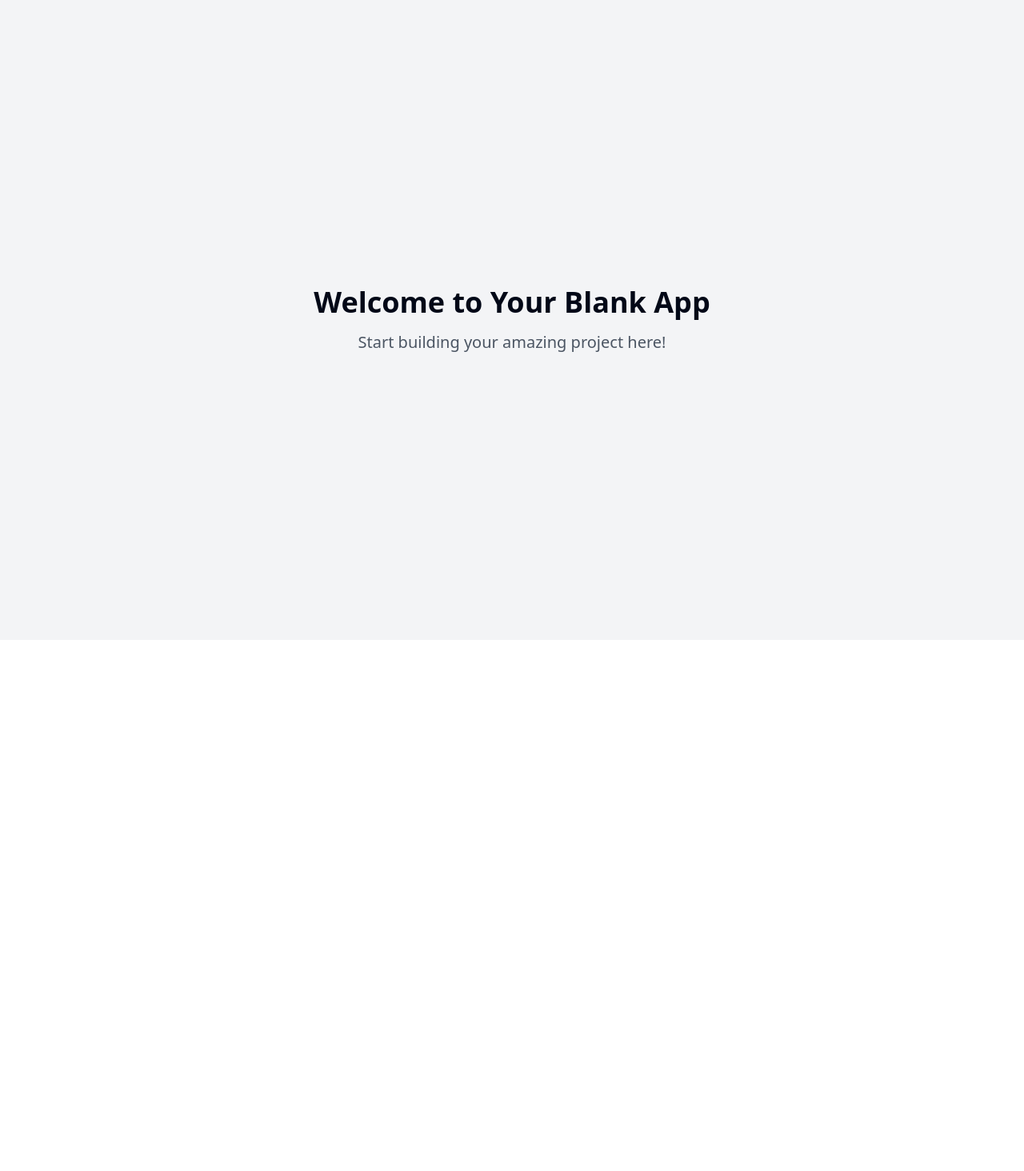
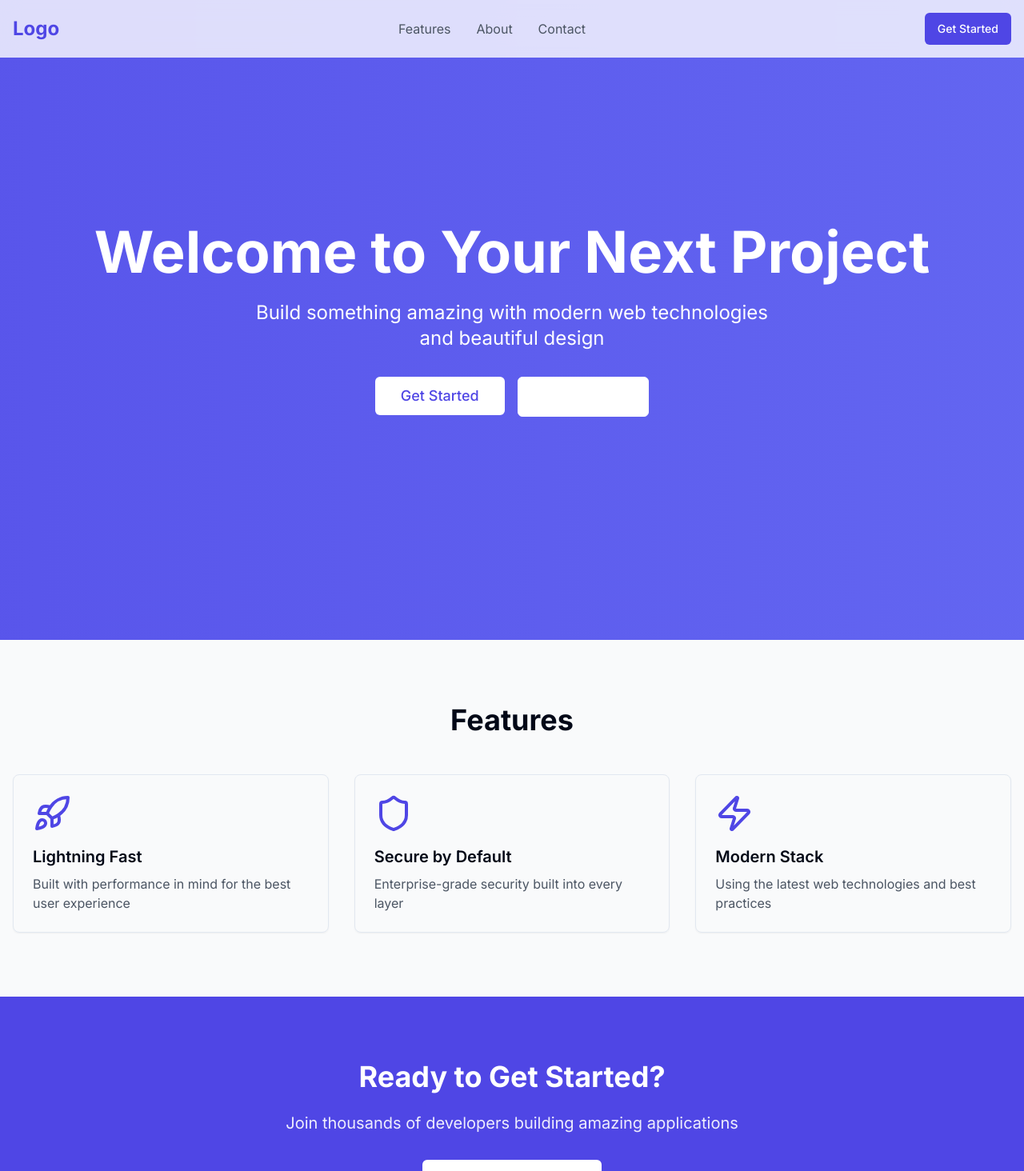
Before and after one commit to bazoula123/react-zenith-helper, a React (Vite) app: page / in a window 1280 px wide. Shown: the top 1464 px of the page at 80% size. Before the commit the page ends 800 px from the top, so only its background shows below. Built offline with nearby package versions, Linux system fonts and the light colour scheme.

Commit message:
Start React JS project
Initialized a new React JS project structure with necessary configuration files and components.
[skip gpt_engineer]

```diff
--- /dev/null
+++ b/src/components/CTA.tsx
@@ -0,0 +1,22 @@
+import React from 'react';
+import { Button } from "@/components/ui/button";
+
+const CTA = () => {
+  return (
+    <section className="py-20 bg-primary">
+      <div className="container mx-auto px-4 text-center">
+        <h2 className="text-4xl font-bold text-white mb-6">
+          Ready to Get Started?
+        </h2>
+        <p className="text-xl text-white/90 mb-8 max-w-2xl mx-auto">
+          Join thousands of developers building amazing applications
+        </p>
+        <Button className="bg-white text-primary hover:bg-gray-100 text-lg px-8 py-6">
+          Start Building Now
+        </Button>
+      </div>
+    </section>
+  );
+};
+
+export default CTA;
--- /dev/null
+++ b/src/components/Features.tsx
@@ -0,0 +1,46 @@
+import React from 'react';
+import { Card } from "@/components/ui/card";
+import { Rocket, Shield, Zap } from 'lucide-react';
+
+const FeatureCard = ({ icon: Icon, title, description }: { icon: any, title: string, description: string }) => (
+  <Card className="p-6 hover:shadow-lg transition-shadow">
+    <Icon className="w-12 h-12 text-primary mb-4" />
+    <h3 className="text-xl font-semibold mb-2">{title}</h3>
+    <p className="text-gray-600">{description}</p>
+  </Card>
+);
+
+const Features = () => {
+  const features = [
+    {
+      icon: Rocket,
+      title: "Lightning Fast",
+      description: "Built with performance in mind for the best user experience"
+    },
+    {
+      icon: Shield,
+      title: "Secure by Default",
+      description: "Enterprise-grade security built into every layer"
+    },
+    {
+      icon: Zap,
+      title: "Modern Stack",
+      description: "Using the latest web technologies and best practices"
+    }
+  ];
+
+  return (
+    <section id="features" className="py-20 bg-gray-50">
+      <div className="container mx-auto px-4">
+        <h2 className="text-4xl font-bold text-center mb-12">Features</h2>
+        <div className="grid md:grid-cols-3 gap-8">
+          {features.map((feature, index) => (
+            <FeatureCard key={index} {...feature} />
+          ))}
+        </div>
+      </div>
+    </section>
+  );
+};
+
+export default Features;
--- /dev/null
+++ b/src/components/Header.tsx
@@ -0,0 +1,20 @@
+import React from 'react';
+import { Button } from "@/components/ui/button";
+
+const Header = () => {
+  return (
+    <header className="fixed w-full top-0 z-50 bg-white/80 backdrop-blur-md">
+      <div className="container mx-auto px-4 py-4 flex items-center justify-between">
+        <div className="text-2xl font-bold text-primary">Logo</div>
+        <nav className="hidden md:flex space-x-8">
+          <a href="#features" className="text-gray-600 hover:text-primary transition-colors">Features</a>
+          <a href="#about" className="text-gray-600 hover:text-primary transition-colors">About</a>
+          <a href="#contact" className="text-gray-600 hover:text-primary transition-colors">Contact</a>
+        </nav>
+        <Button className="bg-primary hover:bg-primary/90">Get Started</Button>
+      </div>
+    </header>
+  );
+};
+
+export default Header;
--- /dev/null
+++ b/src/components/Hero.tsx
@@ -0,0 +1,27 @@
+import React from 'react';
+import { Button } from "@/components/ui/button";
+
+const Hero = () => {
+  return (
+    <div className="min-h-screen flex items-center justify-center bg-gradient-to-r from-primary to-secondary animate-gradient-shift bg-[length:200%_200%]">
+      <div className="container mx-auto px-4 text-center text-white">
+        <h1 className="text-5xl md:text-7xl font-bold mb-6">
+          Welcome to Your Next Project
+        </h1>
+        <p className="text-xl md:text-2xl mb-8 max-w-2xl mx-auto">
+          Build something amazing with modern web technologies and beautiful design
+        </p>
+        <div className="flex gap-4 justify-center">
+          <Button className="bg-white text-primary hover:bg-gray-100 text-lg px-8 py-6">
+            Get Started
+          </Button>
+          <Button variant="outline" className="border-white text-white hover:bg-white/10 text-lg px-8 py-6">
+            Learn More
+          </Button>
+        </div>
+      </div>
+    </div>
+  );
+};
+
+export default Hero;
--- a/src/index.css
+++ b/src/index.css
@@ -1,3 +1,5 @@
+@import url('https://fonts.googleapis.com/css2?family=Inter:wght@400;500;600;700&display=swap');
+
 @tailwind base;
 @tailwind components;
 @tailwind utilities;
@@ -6,96 +8,36 @@
   :root {
     --background: 0 0% 100%;
     --foreground: 222.2 84% 4.9%;
-
     --card: 0 0% 100%;
     --card-foreground: 222.2 84% 4.9%;
-
     --popover: 0 0% 100%;
     --popover-foreground: 222.2 84% 4.9%;
-
     --primary: 222.2 47.4% 11.2%;
     --primary-foreground: 210 40% 98%;
-
     --secondary: 210 40% 96.1%;
     --secondary-foreground: 222.2 47.4% 11.2%;
-
     --muted: 210 40% 96.1%;
     --muted-foreground: 215.4 16.3% 46.9%;
-
     --accent: 210 40% 96.1%;
     --accent-foreground: 222.2 47.4% 11.2%;
-
     --destructive: 0 84.2% 60.2%;
     --destructive-foreground: 210 40% 98%;
-
     --border: 214.3 31.8% 91.4%;
     --input: 214.3 31.8% 91.4%;
     --ring: 222.2 84% 4.9%;
-
     --radius: 0.5rem;
-
-    --sidebar-background: 0 0% 98%;
-
-    --sidebar-foreground: 240 5.3% 26.1%;
-
-    --sidebar-primary: 240 5.9% 10%;
-
-    --sidebar-primary-foreground: 0 0% 98%;
-
-    --sidebar-accent: 240 4.8% 95.9%;
-
-    --sidebar-accent-foreground: 240 5.9% 10%;
-
-    --sidebar-border: 220 13% 91%;
-
-    --sidebar-ring: 217.2 91.2% 59.8%;
   }
 
-  .dark {
-    --background: 222.2 84% 4.9%;
-    --foreground: 210 40% 98%;
-
-    --card: 222.2 84% 4.9%;
-    --card-foreground: 210 40% 98%;
-
-    --popover: 222.2 84% 4.9%;
-    --popover-foreground: 210 40% 98%;
-
-    --primary: 210 40% 98%;
-    --primary-foreground: 222.2 47.4% 11.2%;
-
-    --secondary: 217.2 32.6% 17.5%;
-    --secondary-foreground: 210 40% 98%;
-
-    --muted: 217.2 32.6% 17.5%;
-    --muted-foreground: 215 20.2% 65.1%;
-
-    --accent: 217.2 32.6% 17.5%;
-    --accent-foreground: 210 40% 98%;
-
-    --destructive: 0 62.8% 30.6%;
-    --destructive-foreground: 210 40% 98%;
-
-    --border: 217.2 32.6% 17.5%;
-    --input: 217.2 32.6% 17.5%;
-    --ring: 212.7 26.8% 83.9%;
-    --sidebar-background: 240 5.9% 10%;
-    --sidebar-foreground: 240 4.8% 95.9%;
-    --sidebar-primary: 224.3 76.3% 48%;
-    --sidebar-primary-foreground: 0 0% 100%;
-    --sidebar-accent: 240 3.7% 15.9%;
-    --sidebar-accent-foreground: 240 4.8% 95.9%;
-    --sidebar-border: 240 3.7% 15.9%;
-    --sidebar-ring: 217.2 91.2% 59.8%;
-  }
-}
-
-@layer base {
   * {
     @apply border-border;
   }
 
   body {
     @apply bg-background text-foreground;
+    font-family: 'Inter', sans-serif;
+  }
+
+  html {
+    scroll-behavior: smooth;
   }
 }
--- a/src/pages/Index.tsx
+++ b/src/pages/Index.tsx
@@ -1,12 +1,16 @@
-// Update this page (the content is just a fallback if you fail to update the page)
+import React from 'react';
+import Header from '../components/Header';
+import Hero from '../components/Hero';
+import Features from '../components/Features';
+import CTA from '../components/CTA';
 
 const Index = () => {
   return (
-    <div className="min-h-screen flex items-center justify-center bg-gray-100">
-      <div className="text-center">
-        <h1 className="text-4xl font-bold mb-4">Welcome to Your Blank App</h1>
-        <p className="text-xl text-gray-600">Start building your amazing project here!</p>
-      </div>
+    <div className="min-h-screen">
+      <Header />
+      <Hero />
+      <Features />
+      <CTA />
     </div>
   );
 };
--- a/tailwind.config.ts
+++ b/tailwind.config.ts
@@ -12,85 +12,37 @@ export default {
   theme: {
     container: {
       center: true,
-			padding: '2rem',
+      padding: "2rem",
       screens: {
-				'2xl': '1400px'
-			}
+        "2xl": "1400px",
+      },
     },
     extend: {
       colors: {
-				border: 'hsl(var(--border))',
-				input: 'hsl(var(--input))',
-				ring: 'hsl(var(--ring))',
-				background: 'hsl(var(--background))',
-				foreground: 'hsl(var(--foreground))',
+        border: "hsl(var(--border))",
+        input: "hsl(var(--input))",
+        ring: "hsl(var(--ring))",
+        background: "hsl(var(--background))",
+        foreground: "hsl(var(--foreground))",
         primary: {
-					DEFAULT: 'hsl(var(--primary))',
-					foreground: 'hsl(var(--primary-foreground))'
+          DEFAULT: "#4F46E5",
+          foreground: "#ffffff",
         },
         secondary: {
-					DEFAULT: 'hsl(var(--secondary))',
-					foreground: 'hsl(var(--secondary-foreground))'
+          DEFAULT: "#6366F1",
+          foreground: "#ffffff",
         },
-				destructive: {
-					DEFAULT: 'hsl(var(--destructive))',
-					foreground: 'hsl(var(--destructive-foreground))'
-				},
-				muted: {
-					DEFAULT: 'hsl(var(--muted))',
-					foreground: 'hsl(var(--muted-foreground))'
-				},
-				accent: {
-					DEFAULT: 'hsl(var(--accent))',
-					foreground: 'hsl(var(--accent-foreground))'
-				},
-				popover: {
-					DEFAULT: 'hsl(var(--popover))',
-					foreground: 'hsl(var(--popover-foreground))'
-				},
-				card: {
-					DEFAULT: 'hsl(var(--card))',
-					foreground: 'hsl(var(--card-foreground))'
-				},
-				sidebar: {
-					DEFAULT: 'hsl(var(--sidebar-background))',
-					foreground: 'hsl(var(--sidebar-foreground))',
-					primary: 'hsl(var(--sidebar-primary))',
-					'primary-foreground': 'hsl(var(--sidebar-primary-foreground))',
-					accent: 'hsl(var(--sidebar-accent))',
-					'accent-foreground': 'hsl(var(--sidebar-accent-foreground))',
-					border: 'hsl(var(--sidebar-border))',
-					ring: 'hsl(var(--sidebar-ring))'
-				}
-			},
-			borderRadius: {
-				lg: 'var(--radius)',
-				md: 'calc(var(--radius) - 2px)',
-				sm: 'calc(var(--radius) - 4px)'
       },
       keyframes: {
-				'accordion-down': {
-					from: {
-						height: '0'
+        "gradient-shift": {
+          "0%, 100%": { backgroundPosition: "0% 50%" },
+          "50%": { backgroundPosition: "100% 50%" },
         },
-					to: {
-						height: 'var(--radix-accordion-content-height)'
-					}
-				},
-				'accordion-up': {
-					from: {
-						height: 'var(--radix-accordion-content-height)'
-					},
-					to: {
-						height: '0'
-					}
-				}
       },
       animation: {
-				'accordion-down': 'accordion-down 0.2s ease-out',
-				'accordion-up': 'accordion-up 0.2s ease-out'
-			}
-		}
+        "gradient-shift": "gradient-shift 15s ease infinite",
+      },
+    },
   },
   plugins: [require("tailwindcss-animate")],
 } satisfies Config;
```
Lines whose indentation alone changed are shown as unchanged.
